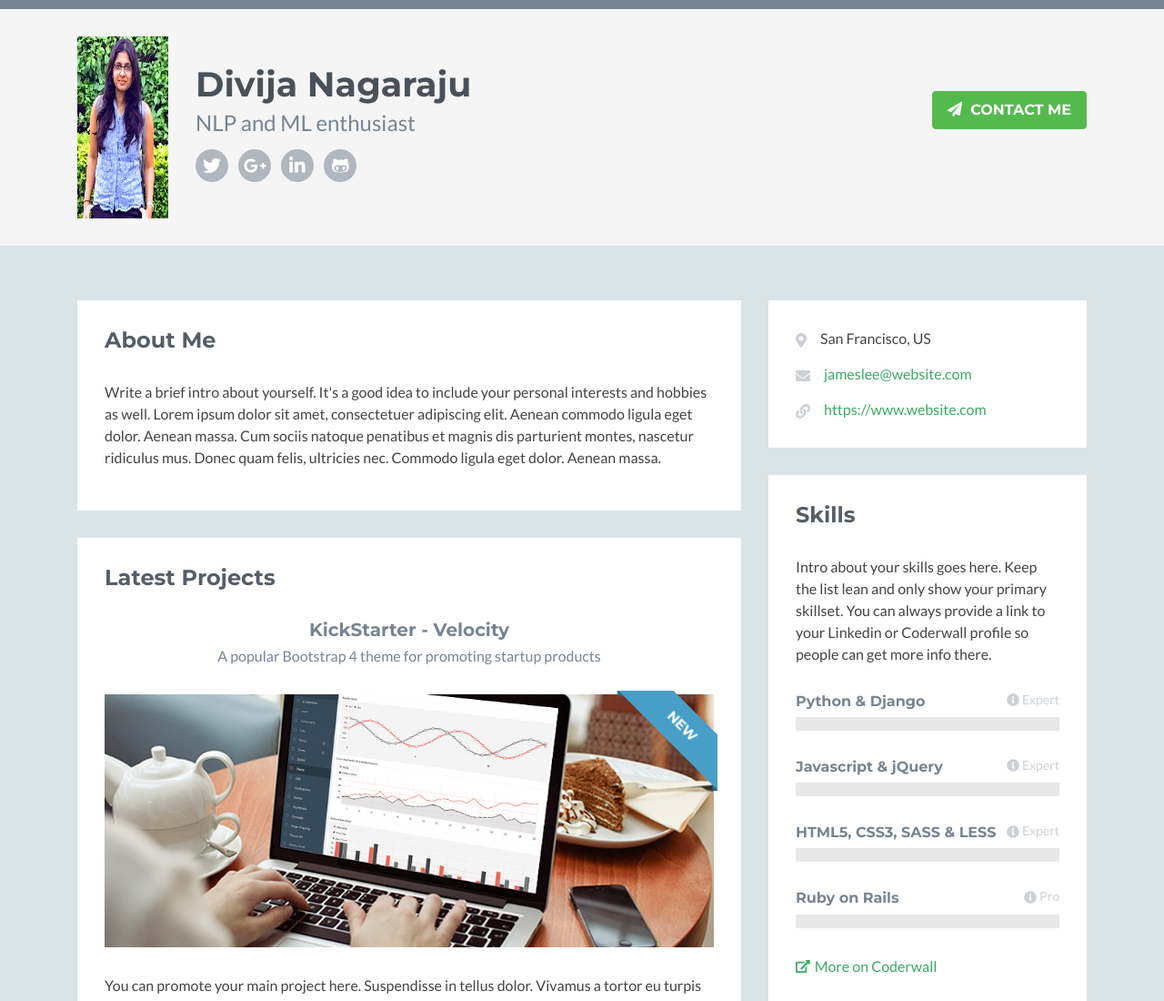
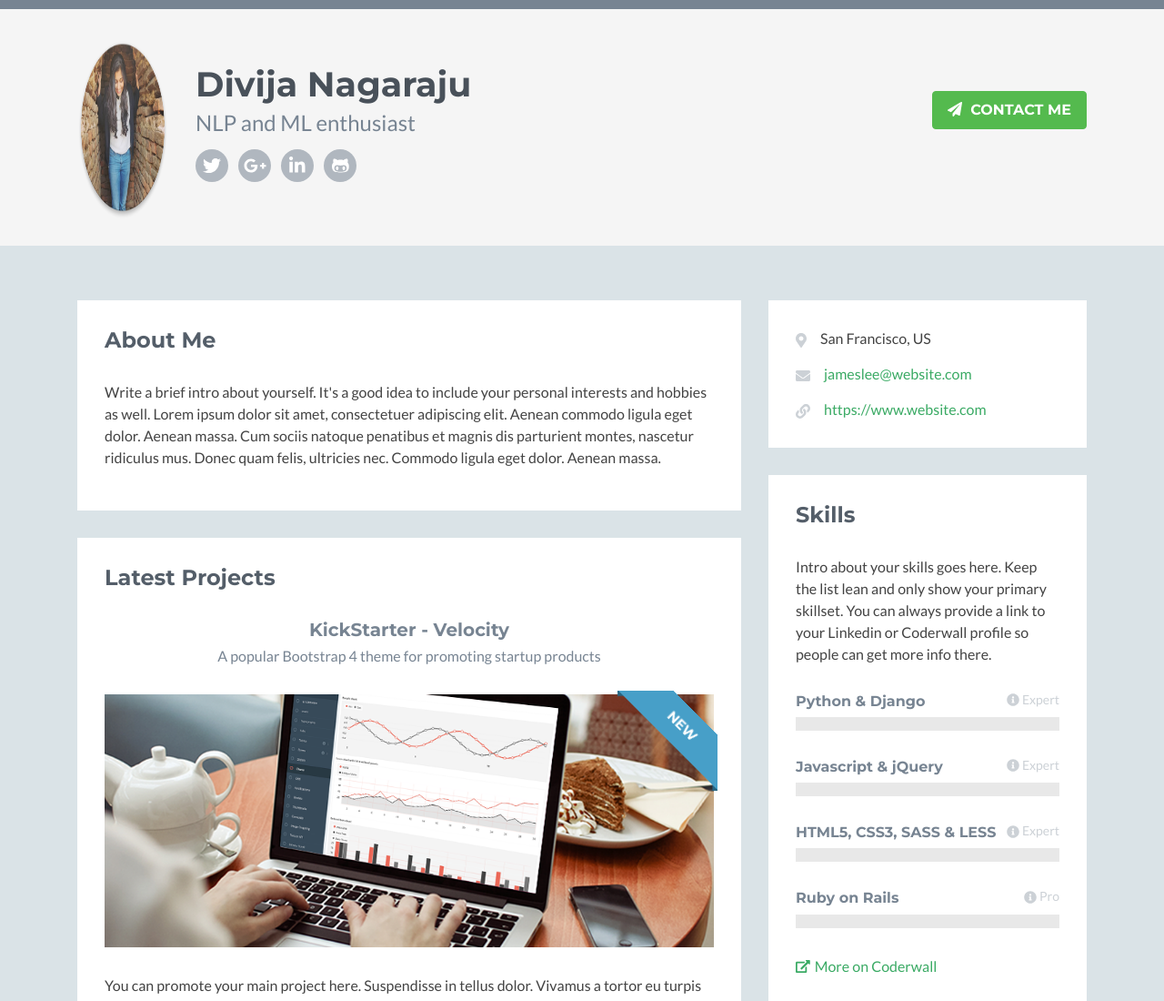
Before and after one commit to divija96/divija96.github.io, a plain HTML site: page index.html in a window 1280 px wide. Shown: the top 1100 px of the page at 91% size. Drawn offline with nearby package versions, Linux system fonts and the light colour scheme; no server answers; some icons are missing.

Commit message:
Changed profile picture

```diff
--- a/index.html
+++ b/index.html
@@ -34,7 +34,7 @@
     <!-- ******HEADER****** -->
     <header class="header">
         <div class="container clearfix">
-            <img class="profile-image img-fluid float-left" src="assets/images/profile.jpeg" alt="DN" style="width:100px;height:200px;"/>
+            <img class="profile-image img-fluid float-left" src="assets/images/profile3.png" alt="DN" style="width:100px;height:200px;"/>
             <div class="profile-content float-left">
                 <h1 class="name">Divija Nagaraju</h1>
                 <h2 class="desc">NLP and ML enthusiast</h2>
```
Also changed, not shown: assets/images/profile.png (deleted), assets/images/profile2.jpeg (added), assets/images/profile3.png (added).
